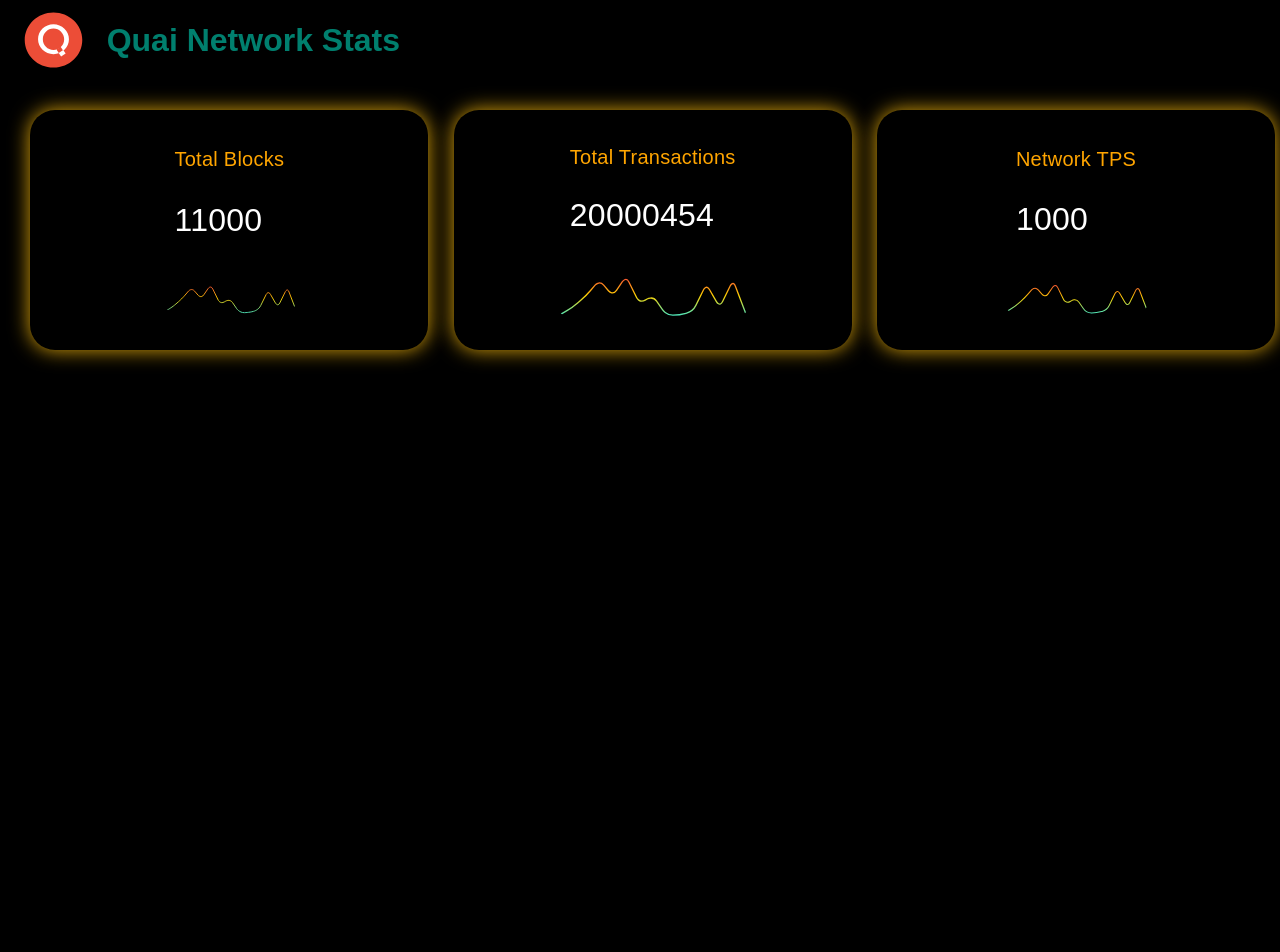
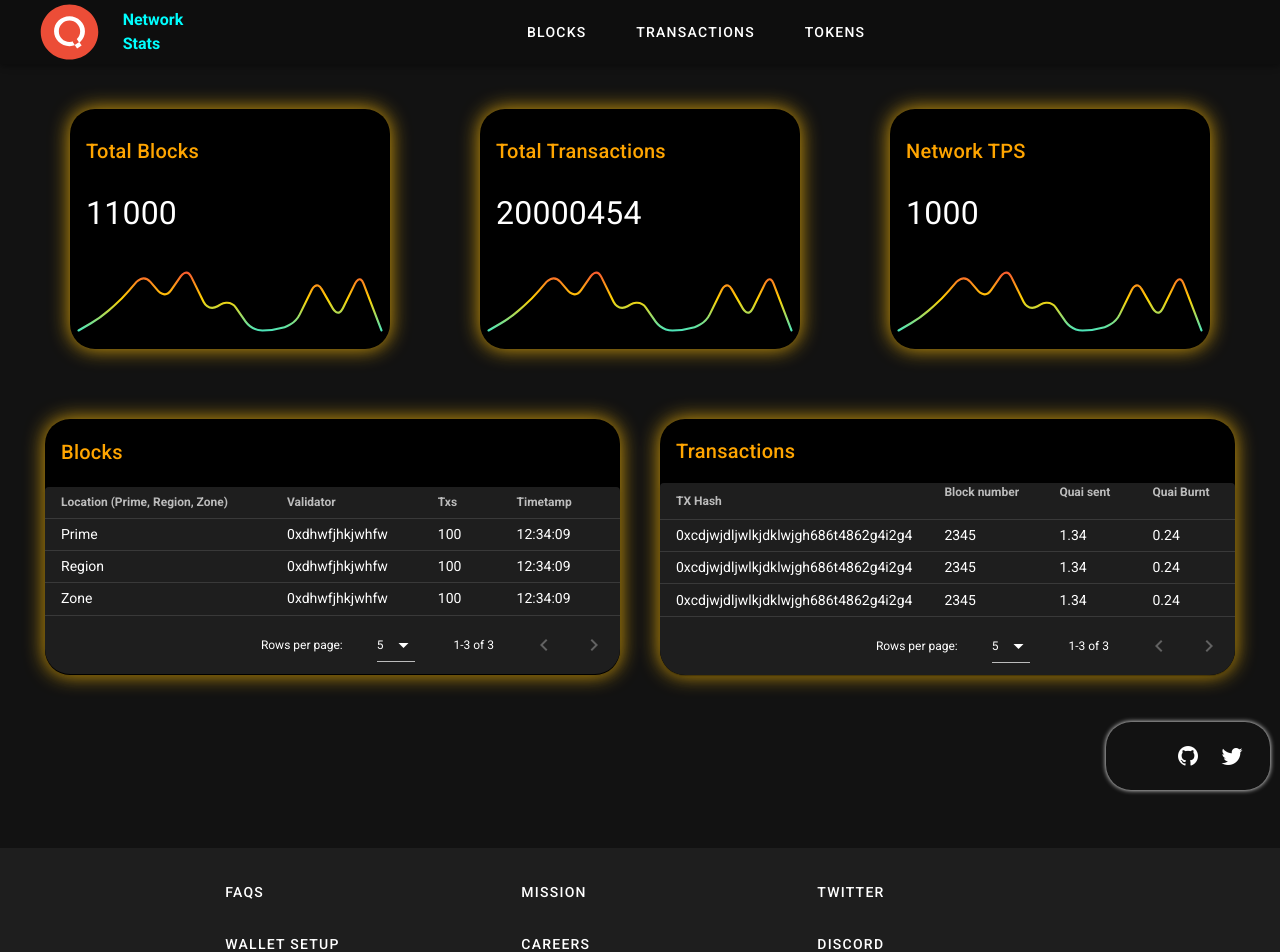
Before and after one commit to dominant-strategies/quai-explorer, a Nuxt app: page / in a window 1280 px wide. Shown: the top 952 px of the page. Before the commit the page ends 800 px from the top, so only its background shows below. Built offline with nearby package versions, Linux system fonts and the light colour scheme.

Commit message:
first page blueprint done

```diff
--- /dev/null
+++ b/components/Footers/Bottom.vue
@@ -0,0 +1,114 @@
+<template>
+  <v-footer dark padless style="height: 100%; margin-top: 10%">
+    <v-card flat tile class="footer-card lighten-1 white--text text-center">
+      <v-card-text class="white--text pt-0">
+        <v-row>
+          <v-col v-for="(list, i) in lists" :key="i">
+            <v-row v-for="item in list" :key="item.title">
+              <v-btn
+                @click="openLink(item.internal, item.link)"
+                color="white"
+                text
+                rounded
+                class="my-2"
+              >
+                <v-col class="footer-column"
+                  >{{ item.title }}
+                  <!-- <p style="font-size: 12px">{{ item.link }}</p> -->
+                </v-col>
+              </v-btn>
+            </v-row>
+          </v-col>
+        </v-row>
+        <a
+          href="//www.dmca.com/Protection/Status.aspx?ID=6d1b5298-cc9d-4f02-b8fa-12f2878950b4"
+          title="DMCA.com Protection Status"
+          class="dmca-badge"
+        >
+          <img
+            src="https://images.dmca.com/Badges/dmca-badge-w150-5x1-11.png?ID=6d1b5298-cc9d-4f02-b8fa-12f2878950b4"
+            alt="DMCA.com Protection Status"
+        /></a>
+        <div>
+          The entirety of this site is protected by copyright ©
+          {{ new Date().getFullYear() }} Dominant Strategies. All rights
+          reserved.
+        </div>
+      </v-card-text>
+    </v-card>
+    <v-row justify="center" no-gutters></v-row>
+  </v-footer>
+</template>
+
+<script>
+export default {
+  head: {
+    script: [
+      {
+        src: 'https://images.dmca.com/Badges/DMCABadgeHelper.min.js',
+      },
+    ],
+  },
+  data: () => ({
+    lists: [
+      [
+        { title: 'FAQs', internal: true, link: 'faq' },
+        { title: 'Wallet Setup', link: '' },
+        {
+          title: 'Developer Docs',
+          link: 'https://docs.quai.network/',
+        },
+        { title: 'Block Explorer', link: '' },
+        { title: 'Network Analyzer', link: '' },
+      ],
+      [
+        { title: 'Mission', link: '' },
+        { title: 'Careers', link: '' },
+      ],
+      [
+        { title: 'Twitter', link: 'https://twitter.com/QuaiNetwork' },
+        { title: 'Discord', link: 'https://discord.gg/ngw88VXXnV' },
+        { title: 'Medium', link: 'https://medium.com/quai-network' },
+      ],
+    ],
+  }),
+  methods: {
+    openLink(internal, link) {
+      if (link) {
+        if (internal) {
+          this.$router.push({ name: link })
+        } else {
+          window.open(link, '_blank')
+        }
+      }
+    },
+  },
+}
+</script>
+
+<style scoped>
+.footer-card {
+  width: 100%;
+  height: 100%;
+  padding-top: 30px;
+  padding-bottom: 30px;
+  padding-left: 15%;
+  padding-right: 15%;
+}
+
+.footer-column {
+  text-align: left !important;
+  width: 10vw;
+}
+
+@media (max-width: 700px) {
+  .footer-card {
+    padding-left: 5%;
+    padding-right: 5%;
+  }
+
+  .footer-column {
+    font-size: 12px !important;
+  }
+}
+</style>
--- /dev/null
+++ b/components/Footers/Floating.vue
@@ -0,0 +1,51 @@
+<template>
+  <v-card
+    flat
+    tile
+    class="lighten-1 white--text text-center footer-style"
+    style="border-radius: 25px !important"
+  >
+    <v-card-text>
+      <v-btn
+        v-for="icon in icons"
+        :key="icon.icon"
+        class="mx-1 white--text"
+        icon
+      >
+        <v-icon size="24px" @click="openLink(icon.link)">
+          {{ icon.icon }}
+        </v-icon>
+      </v-btn>
+    </v-card-text>
+  </v-card>
+</template>
+
+<script>
+export default {
+  data: () => ({
+    icons: [
+      { icon: 'mdi-discord', link: 'https://discord.gg/ngw88VXXnV' },
+      { icon: 'mdi-github', link: ' ' },
+      { icon: 'mdi-twitter', link: 'https://twitter.com/QuaiNetwork' },
+      // { icon: 'mdi-instagram', link: ' ' },
+    ],
+  }),
+  methods: {
+    openLink(link) {
+      window.open(link, '_blank')
+    },
+  },
+}
+</script>
+
+<style scoped>
+.footer-style {
+  position: fixed;
+  bottom: 10px;
+  right: 10px;
+  background: none;
+  -webkit-box-shadow: 0 0 5px white !important;
+  -moz-box-shadow: 0 0 5px white !important;
+  box-shadow: 0 0 5px white !important;
+}
+</style>
--- a/components/Home/Section1.vue
+++ b/components/Home/Section1.vue
@@ -6,7 +6,7 @@
             {{blocks}}
         </v-card-text>
     <v-sparkline
-    auto-draw-duration="5000"
+    auto-draw-duration=5000
       :value="value"
       :gradient="gradient"
       :smooth="radius || false"
@@ -26,7 +26,7 @@
             {{transactions}}
         </v-card-text>
     <v-sparkline
-    auto-draw-duration="5000"
+    auto-draw-duration=5000
       :value="value"
       :gradient="gradient"
       :smooth="radius || false"
@@ -46,7 +46,7 @@
             {{tps}}
         </v-card-text>
     <v-sparkline
-      auto-draw-duration="5000"
+      auto-draw-duration=5000
       :value="value"
       :gradient="gradient"
       :smooth="radius || false"
@@ -104,6 +104,7 @@
     display: flex;
     flex-direction: row;
     justify-content: space-around;
+    margin: 20px;
 }
 
 .total-blocks-card {
@@ -111,39 +112,36 @@
     -moz-box-shadow: 0 0 20px #dda50a !important;
     box-shadow: 0 0 20px #dda50a !important;
     background-color: black;
-    margin-top: 2%;
-    margin-left: 2%;
-    width: 50vh;
+    width: 40vh;
     height: 30vh;
     border-radius: 25px;
     display: grid;
-    justify-content: center;
+    align-items: center;
+    margin: 20px;
 }
 .total-transactions-card {
     -webkit-box-shadow: 0 0 20px#dda50a !important;
     -moz-box-shadow: 0 0 20px #dda50a !important;
     box-shadow: 0 0 20px #dda50a !important;
     background-color: black;
-    margin-top: 2%;
-    margin-left: 2%;
-    width: 50vh;
+    width: 40vh;
     height: 30vh;
     border-radius: 25px;
     display: grid;
-    justify-content: center;
+    align-items: center;
+    margin: 20px;
 }
 .total-tps-card {
     -webkit-box-shadow: 0 0 20px#dda50a !important;
     -moz-box-shadow: 0 0 20px #dda50a !important;
     box-shadow: 0 0 20px #dda50a !important;
     background-color: black;
-    margin-top: 2%;
-    margin-left: 2%;
-    width: 50vh;
+    width: 40vh;
     height: 30vh;
     border-radius: 25px;
     display: grid;
-    justify-content: center;
+    align-items: center;
+    margin: 20px;
 }
 
 .title{
@@ -156,16 +154,39 @@
 }
 
 @media (max-width: 1000px) {
-
 .main-info {
     padding: 5px;
-    margin: 10px;
     display: flex;
     flex-direction: column;
-    justify-content: space-around;
+    justify-content: center space-around;
     display: grid;
-    justify-content: center;
 }
 }
 
+/* Landscape phones and portrait tablets */
+@media (max-width: 767px) {
+    .total-blocks-card {
+        width: 35vh;
+    }
+    .total-transactions-card{
+        width: 35vh;
+    }
+    .total-tps-card{
+        width:35vh;
+    }
+}
+
+/* Portrait phones and smaller */
+@media (max-width: 480px) {
+    .total-blocks-card {
+        width: 30vh;
+    }
+    .total-transactions-card{
+        width: 30vh;
+    }
+    .total-tps-card{
+        width:30vh;
+    }
+}
+
 </style>
--- a/components/Home/Section2.vue
+++ b/components/Home/Section2.vue
@@ -1,11 +1,138 @@
 <template>
     <div class="quai-info">
-
+        <v-card class="blocks-card">
+            <v-card-title class="title"> Blocks </v-card-title>
+            <v-data-table
+            :headers="headersblock"
+            :items="blocks"
+            :items-per-page="5"
+            class="elevation-1"
+            dense
+            ></v-data-table>
+        </v-card>
+        <v-card class="blocks-card">
+            <v-card-title class="title"> Transactions </v-card-title>
+            <v-data-table
+            :headers="headerstx"
+            :items="transactions"
+            :items-per-page="5"
+            class="elevation-1"
+            dense
+            ></v-data-table>
+        </v-card>
     </div>
 </template>
 
+<script>
+
+export default ({
+    data () {
+      return {
+        headersblock: [
+          {
+            text: 'Location (Prime, Region, Zone)',
+            align: 'start',
+            sortable: false,
+            value: 'location',
+          },
+          { text: 'Validator', value: 'miner' },
+          { text: 'Txs', value: 'txs' },
+          { text: 'Timetamp', value: 'timestamp' },
+        ],
+        headerstx:[
+         {
+            text: 'TX Hash',
+            align: 'start',
+            sortable: false,
+            value: 'hash',
+          },
+          { text: 'Block number', value: 'block' },
+          { text: 'Quai sent', value: 'sent' },
+          { text: 'Quai Burnt', value: 'burnt' },
+
+        ],
+        blocks: [
+            {
+            location: "Prime",
+            miner: "0xdhwfjhkjwhfw",
+            txs: 100,
+            timestamp: "12:34:09"
+        },
+
+            {
+            location: "Region",
+            miner: "0xdhwfjhkjwhfw",
+            txs: 100,
+            timestamp: "12:34:09"
+        },
+            {
+            location: "Zone",
+            miner: "0xdhwfjhkjwhfw",
+            txs: 100,
+            timestamp: "12:34:09"
+        }
+        ],
+        transactions: [
+            {
+                hash:"0xcdjwjdljwlkjdklwjgh686t4862g4i2g4",
+                block:"2345",
+                sent: "1.34",
+                burnt: "0.24"
+            },
+            {
+                hash:"0xcdjwjdljwlkjdklwjgh686t4862g4i2g4",
+                block:"2345",
+                sent: "1.34",
+                burnt: "0.24"
+            },
+            {
+                hash:"0xcdjwjdljwlkjdklwjgh686t4862g4i2g4",
+                block:"2345",
+                sent: "1.34",
+                burnt: "0.24"
+            },
+        ]
+      }
+    },
+  })
+</script>
+
+
 <style scoped>
+
 .quai-info{
+    padding: 5px;
+    display: flex;
+    flex-direction: row;
+    justify-content: space-around;
+    margin: 20px;
+}
+
+.blocks-card{
+    -webkit-box-shadow: 0 0 20px#dda50a !important;
+    -moz-box-shadow: 0 0 20px #dda50a !important;
+    box-shadow: 0 0 20px #dda50a !important;
     background-color: black;
+    width: 80vh;
+    border-radius: 25px;
+    display: grid;
+    align-items: center;
+    margin: 20px;
 }
+
+.title{
+    color: orange;
+}
+
+@media (max-width: 1000px) {
+.quai-info{
+    padding: 5px;
+    display: flex;
+    flex-direction: column;
+    justify-content: space-around;
+    align-items:center;
+    margin: 20px;
+}
+}
+
 </style>
--- /dev/null
+++ b/components/Nav.vue
@@ -0,0 +1,77 @@
+<template>
+  <v-app-bar
+    hide-on-scroll
+    fixed
+    app
+    style="background-color: rgba(0, 0, 0, 0.2); max-width: 100vw !important"
+  >
+    <LogosQuaiRound style="cursor: pointer" />
+    <h5 class="network-stats">Network Stats </h5>
+    <div
+      style="
+        margin-left: 24%;
+        margin-right: 30%;
+        width: 40%;
+        display: flex;
+        justify-content: space-around;
+      "
+    >
+    <v-btn
+      class="header-text"
+      color="white"
+      text
+      rounded
+      nuxt
+      >
+      Blocks
+    </v-btn>
+    <v-btn
+      class="header-text"
+      color="white"
+      text
+      rounded
+      nuxt
+      >
+      Transactions
+    </v-btn>
+    <v-btn
+      class="header-text"
+      color="white"
+      text
+      rounded
+      nuxt
+      >
+      Tokens
+    </v-btn>
+    </div>
+  </v-app-bar>
+</template>
+
+<script>
+export default {
+  methods: {
+    openLink(link) {
+      window.open(link, '_blank')
+    },
+  },
+}
+</script>
+
+<style>
+
+.network-stats{
+  font-size: 1rem;
+  color: aqua;
+}
+
+@media (max-width: 700px) {
+  .header-text {
+    font-size: 10px !important;
+  }
+
+  .v-btn:not(.v-btn--round).v-size--default {
+    padding-left: 2px;
+    padding-right: 2px;
+  }
+}
+</style>
--- /dev/null
+++ b/layouts/default.vue
@@ -0,0 +1,19 @@
+<template>
+  <v-app dark>
+    <Nav />
+    <v-main class="background">
+      <Nuxt />
+    </v-main>
+    <FootersFloating />
+    <FootersBottom />
+  </v-app>
+</template>
+
+<style>
+.background {
+  background-size: cover;
+  background-attachment: fixed;
+  background-repeat: no-repeat;
+  display: table-cell !important;
+}
+</style>
--- a/pages/index.vue
+++ b/pages/index.vue
@@ -1,9 +1,5 @@
 <template>
     <div style="height: 100%; overflow-y: scoll">
-        <div class="nav">
-            <LogosQuaiRound id="home" />
-            <h1 class="heading"> Quai Network Stats </h1>
-        </div>
         <HomeSection1 id="home-1" />
         <HomeSection2 id="home-2" />
     </div>
@@ -37,14 +33,4 @@
 </script>
 
 <style scoped>
-.nav {
-    display: flex;
-}
-
-.heading{
-    color: rgba(0, 218, 189, 0.582);
-    display: grid;
-    font-family: Arial, Helvetica, sans-serif;
-    align-content: center;
-}
 </style>
```
Also changed, not shown: .prettierrc.js (added).
